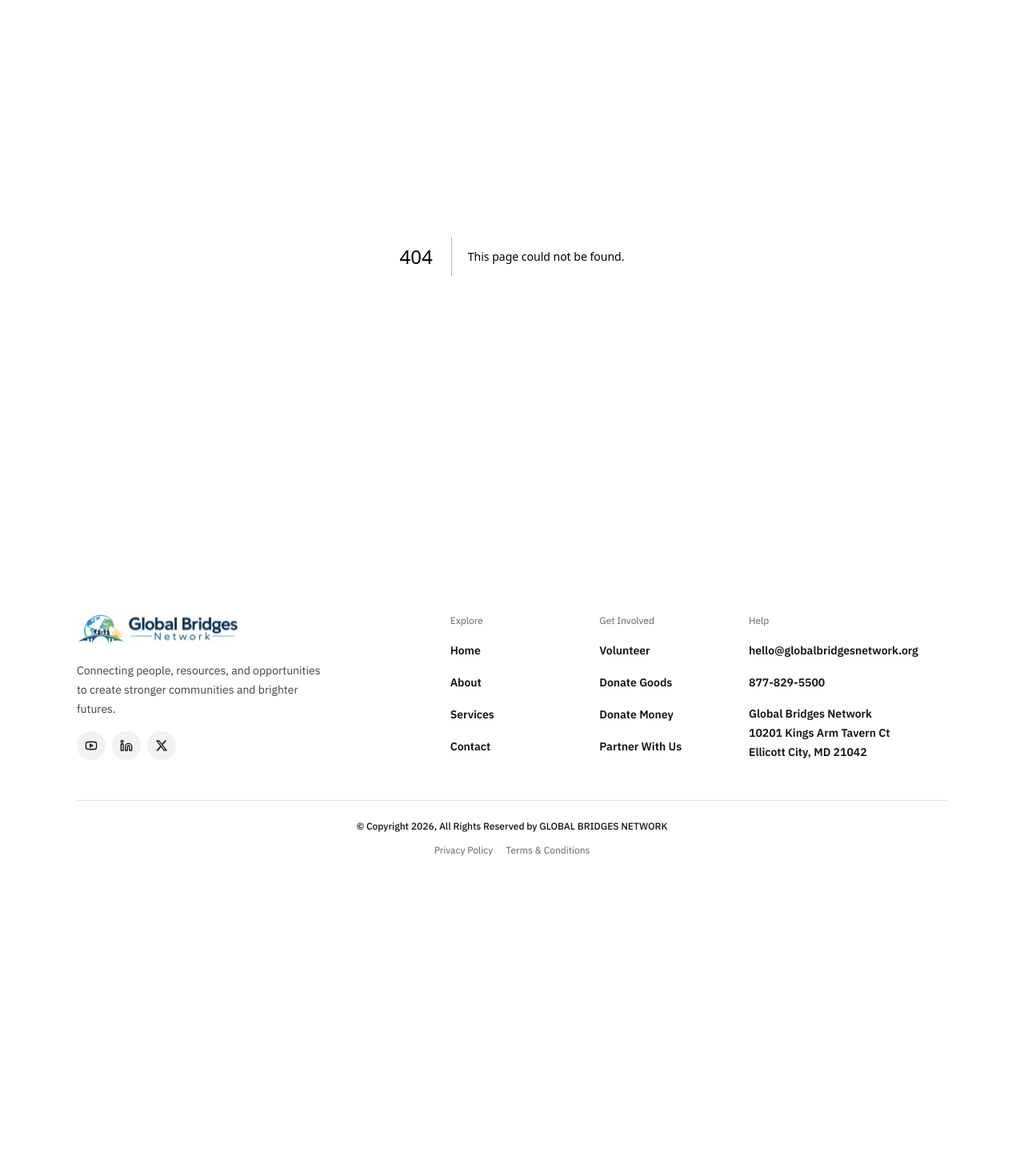
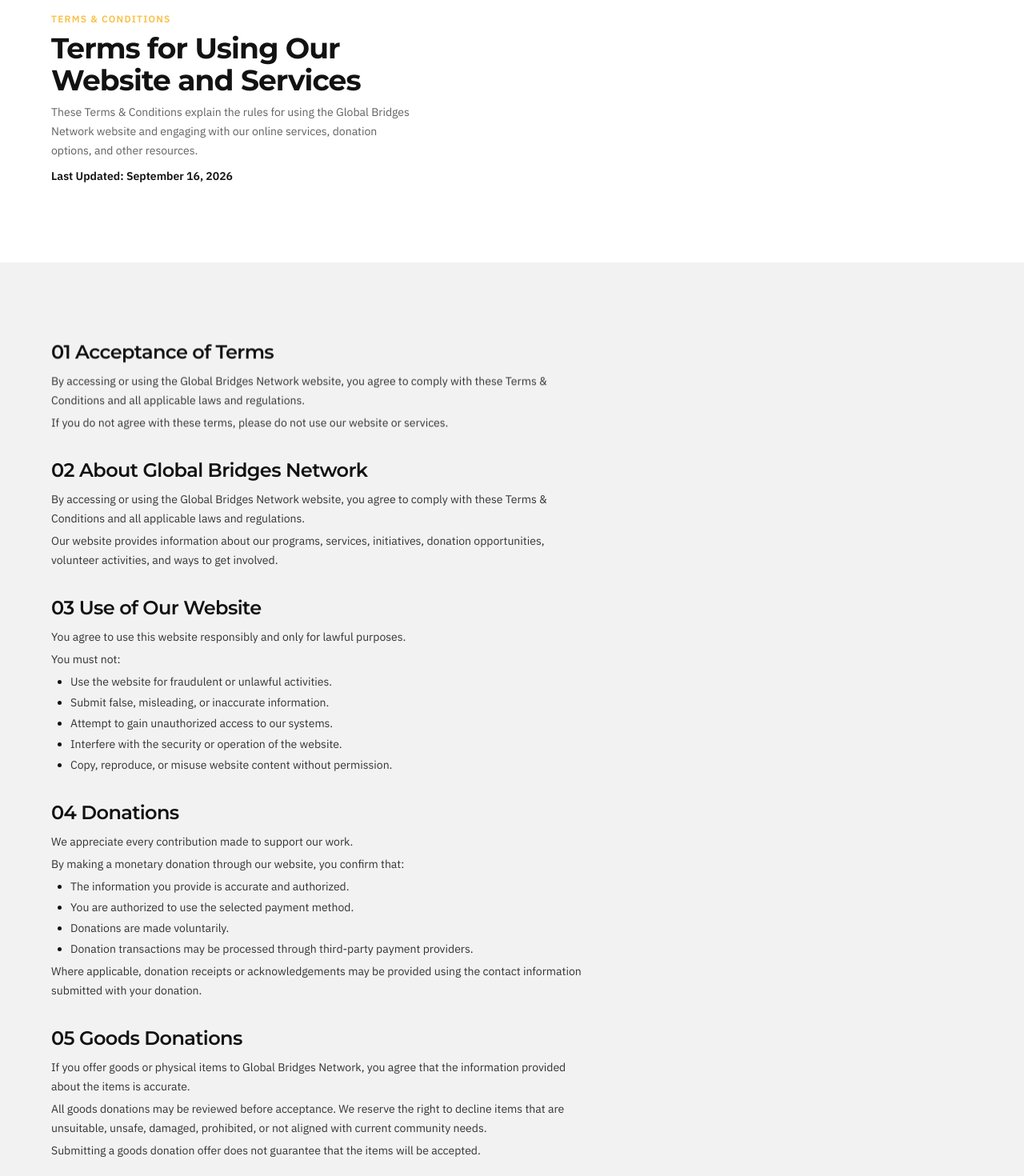
Before and after one commit to Yaseen-Zeb/global-bridges-network-website, a Next.js app: page /terms-and-conditions in a window 1280 px wide. Before the commit this address had no page. Shown: the part 160-1630 px from the top of the page at 80% size. Before the commit the page ends 1257 px from the top, so only its background shows below. Built offline with nearby package versions, Linux system fonts and the light colour scheme.

Commit message:
feat(legal): implement Terms & Conditions page and refactor legal types

```diff
--- /dev/null
+++ b/src/app/terms-and-conditions/page.tsx
@@ -0,0 +1,14 @@
+import type { Metadata } from "next";
+import { PolicyPage } from "@/features/legal/components/policy-page";
+import { TERMS_AND_CONDITIONS } from "@/features/legal/data/terms-and-conditions";
+
+export const metadata: Metadata = {
+  title: "Terms & Conditions",
+  description:
+    "The rules for using the Global Bridges Network website, including acceptable use, monetary donations, and goods donations.",
+  alternates: { canonical: "/terms-and-conditions" },
+};
+
+export default function TermsAndConditionsPage() {
+  return <PolicyPage {...TERMS_AND_CONDITIONS} />;
+}
--- a/src/data/site.ts
+++ b/src/data/site.ts
@@ -43,7 +43,6 @@ export const FOOTER_COLUMNS: { title: string; links: NavLink[] }[] = [
 
 export const LEGAL_LINKS: NavLink[] = [
   { label: "Privacy Policy", href: "/privacy-policy" },
-  // TODO: page not built yet; this link 404s until /terms-and-conditions exists.
   { label: "Terms & Conditions", href: "/terms-and-conditions" },
 ];
 
--- a/src/features/legal/components/policy-page.tsx
+++ b/src/features/legal/components/policy-page.tsx
@@ -1,6 +1,6 @@
 import { Reveal } from "@/components/common/reveal";
 import { Typography } from "@/components/common/typography";
-import type { PolicySection } from "@/features/legal/data/privacy-policy";
+import type { PolicySection } from "@/features/legal/types";
 
 interface PolicyPageProps {
   eyebrow: string;
--- /dev/null
+++ b/src/features/legal/data/terms-and-conditions.ts
@@ -0,0 +1,61 @@
+/** Terms & Conditions copy (approved Figma design). */
+
+import type { PolicySection } from "@/features/legal/types";
+
+export const TERMS_AND_CONDITIONS = {
+  eyebrow: "Terms & Conditions",
+  title: ["Terms for Using Our", "Website and Services"],
+  description:
+    "These Terms & Conditions explain the rules for using the Global Bridges Network website and engaging with our online services, donation options, and other resources.",
+  lastUpdated: "September 16, 2026",
+  sections: [
+    {
+      title: "Acceptance of Terms",
+      paragraphs: [
+        "By accessing or using the Global Bridges Network website, you agree to comply with these Terms & Conditions and all applicable laws and regulations.",
+        "If you do not agree with these terms, please do not use our website or services.",
+      ],
+    },
+    {
+      title: "About Global Bridges Network",
+      paragraphs: [
+        // The design repeats section 01's first sentence here; kept as designed until the client confirms the copy.
+        "By accessing or using the Global Bridges Network website, you agree to comply with these Terms & Conditions and all applicable laws and regulations.",
+        "Our website provides information about our programs, services, initiatives, donation opportunities, volunteer activities, and ways to get involved.",
+      ],
+    },
+    {
+      title: "Use of Our Website",
+      paragraphs: ["You agree to use this website responsibly and only for lawful purposes."],
+      intro: "You must not:",
+      bullets: [
+        "Use the website for fraudulent or unlawful activities.",
+        "Submit false, misleading, or inaccurate information.",
+        "Attempt to gain unauthorized access to our systems.",
+        "Interfere with the security or operation of the website.",
+        "Copy, reproduce, or misuse website content without permission.",
+      ],
+    },
+    {
+      title: "Donations",
+      paragraphs: ["We appreciate every contribution made to support our work."],
+      intro: "By making a monetary donation through our website, you confirm that:",
+      bullets: [
+        "The information you provide is accurate and authorized.",
+        "You are authorized to use the selected payment method.",
+        "Donations are made voluntarily.",
+        "Donation transactions may be processed through third-party payment providers.",
+      ],
+      outro:
+        "Where applicable, donation receipts or acknowledgements may be provided using the contact information submitted with your donation.",
+    },
+    {
+      title: "Goods Donations",
+      paragraphs: [
+        "If you offer goods or physical items to Global Bridges Network, you agree that the information provided about the items is accurate.",
+        "All goods donations may be reviewed before acceptance. We reserve the right to decline items that are unsuitable, unsafe, damaged, prohibited, or not aligned with current community needs.",
+        "Submitting a goods donation offer does not guarantee that the items will be accepted.",
+      ],
+    },
+  ] satisfies PolicySection[],
+};
--- /dev/null
+++ b/src/features/legal/types.ts
@@ -0,0 +1,8 @@
+/** One numbered section of a legal page, rendered in this order: paragraphs, intro, bullets, outro. */
+export interface PolicySection {
+  title: string;
+  paragraphs?: string[];
+  intro?: string;
+  bullets?: string[];
+  outro?: string;
+}
```
Also changed, not shown: src/features/legal/data/privacy-policy.ts (+1 -7 lines).
